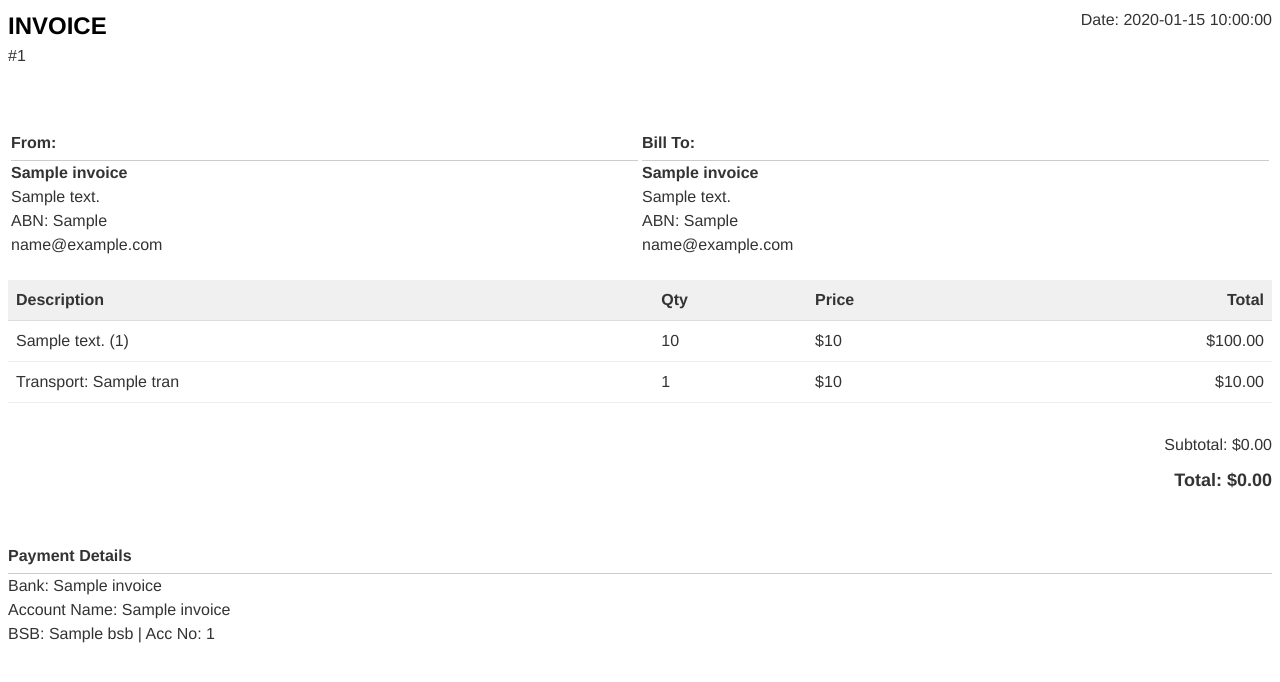
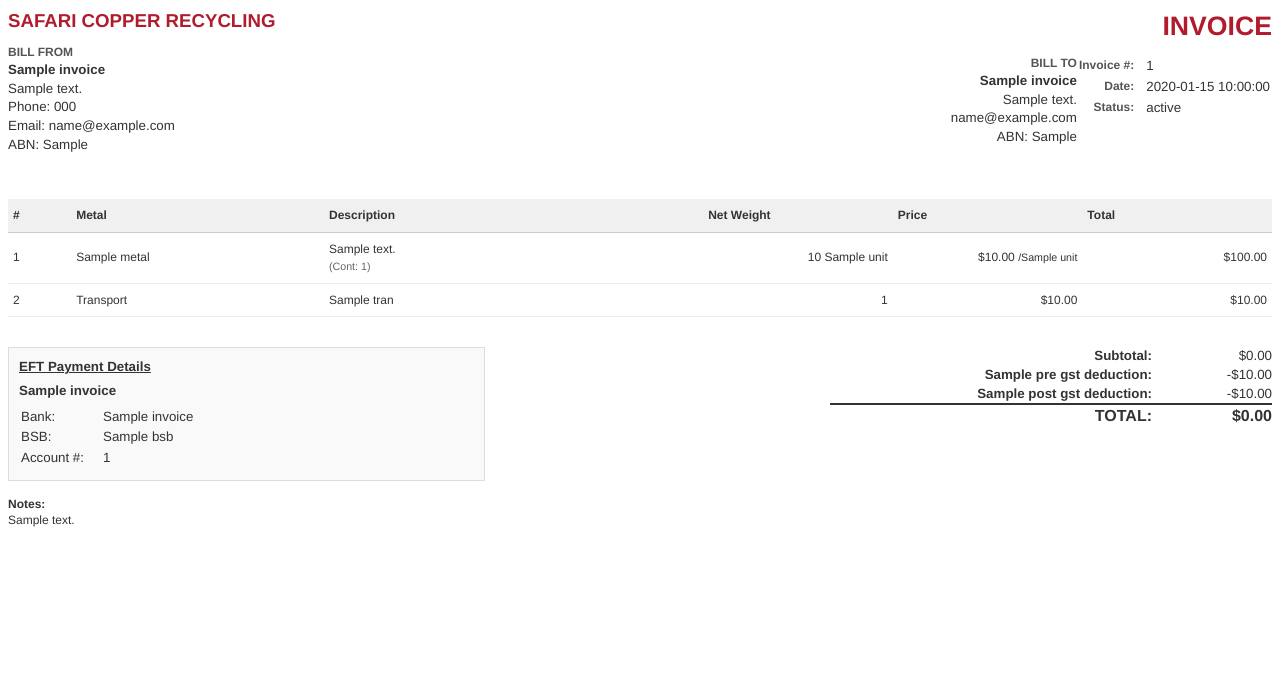
Before and after one commit to JuhilKBhatt/Weight-Docket-Maker, a Python web app: template backend/app/services/templates/invoice_template.html in a window 1280 px wide. Shown: the top 682 px of the page. Run offline with Jinja, Linux system fonts and the light colour scheme; the template is opened without the code that fills it: most values are stand-ins (such as "Sample title", 1, 10 or a date in 2020).

Commit message:
Download Preview Added

```diff
--- a/backend/app/routes/invoiceRoutes.py
+++ b/backend/app/routes/invoiceRoutes.py
@@ -1,7 +1,7 @@
 # app/routes/invoiceRoutes.py
 
 from fastapi import APIRouter, Depends
-from fastapi.responses import StreamingResponse
+from fastapi.responses import StreamingResponse, HTMLResponse
 from sqlalchemy.orm import Session
 from app.database import get_db
 from app.schema.invoiceSchema import InvoiceCreate
@@ -22,6 +22,10 @@ def create_invoice(db: Session = Depends(get_db)):
 @router.post("/saveDraft")
 def save_invoice(data: InvoiceCreate, db: Session = Depends(get_db)):
     return invoice_crud.upsert_invoice(db, data)
+
+@router.get("/{invoice_id}/preview", response_class=HTMLResponse)
+def preview_invoice_pdf(invoice_id: int, db: Session = Depends(get_db)):
+    return invoice_pdf.render_invoice_html(db, invoice_id)
 
 @router.get("/{invoice_id}/download")
 def download_invoice_pdf(invoice_id: int, db: Session = Depends(get_db)):
--- a/backend/app/services/templates/invoice_template.html
+++ b/backend/app/services/templates/invoice_template.html
@@ -2,48 +2,155 @@
 <html>
 <head>
     <style>
-        body { font-family: Helvetica, sans-serif; color: #333; line-height: 1.5; }
-        .header { display: flex; justify-content: space-between; margin-bottom: 40px; }
-        .title { font-size: 24px; font-weight: bold; color: #000; }
-        .meta { text-align: right; }
-        .section-title { font-weight: bold; margin-top: 20px; border-bottom: 1px solid #ccc; padding-bottom: 5px; }
-        .columns { width: 100%; margin-top: 10px; }
-        .columns td { vertical-align: top; width: 50%; }
+        /* General Reset */
+        @page {
+            size: A4;
+            margin: 1cm;
+        }
+        body {
+            font-family: Helvetica, sans-serif;
+            font-size: 10pt;
+            color: #333;
+            line-height: 1.4;
+        }
 
-        table.items { width: 100%; border-collapse: collapse; margin-top: 20px; }
-        table.items th { background: #f0f0f0; padding: 8px; text-align: left; border-bottom: 1px solid #ddd; }
-        table.items td { padding: 8px; border-bottom: 1px solid #eee; }
-        .totals { margin-top: 30px; text-align: right; }
-        .totals-row { margin-bottom: 5px; }
-        .grand-total { font-size: 18px; font-weight: bold; margin-top: 10px; }
+        /* Layout Tables (replacing Flexbox) */
+        table.layout {
+            width: 100%;
+            border-collapse: collapse;
+        }
+        table.layout td {
+            vertical-align: top;
+            padding: 0;
+        }
+
+        /* Header Section */
+        .header-title {
+            font-size: 20pt;
+            font-weight: bold;
+            color: #b01c2e; /* Matches the Red in the Logo text roughly */
+            text-align: right;
+            margin-bottom: 10px;
+        }
+        .company-name {
+            font-size: 14pt;
+            font-weight: bold;
+            color: #000;
+            text-transform: uppercase;
+        }
+        .label {
+            font-weight: bold;
+            color: #555;
+            font-size: 9pt;
+        }
+
+        /* Addresses */
+        .address-box {
+            margin-bottom: 15px;
+        }
+
+        /* Items Table */
+        table.items {
+            width: 100%;
+            border-collapse: collapse;
+            margin-top: 30px;
+            margin-bottom: 30px;
+        }
+        table.items th {
+            background-color: #f0f0f0;
+            border-bottom: 1px solid #ccc;
+            font-weight: bold;
+            padding: 8px 5px;
+            text-align: left;
+            font-size: 9pt;
+        }
+        table.items td {
+            border-bottom: 1px solid #eee;
+            padding: 8px 5px;
+            font-size: 9pt;
+        }
+        /* Right align numbers */
+        .num-col { text-align: right; }
+
+        /* Totals Section */
+        .totals-table {
+            width: 100%;
+            border-collapse: collapse;
+        }
+        .totals-label {
+            text-align: right;
+            padding-right: 10px;
+            font-weight: bold;
+        }
+        .totals-val {
+            text-align: right;
+            width: 120px;
+        }
+        .grand-total {
+            font-size: 12pt;
+            font-weight: bold;
+            border-top: 2px solid #333;
+            padding-top: 5px;
+        }
+
+        /* Payment Footer */
+        .payment-box {
+            border: 1px solid #ddd;
+            padding: 10px;
+            background-color: #f9f9f9;
+            width: 60%; /* Occupy left side */
+        }
+        .payment-title {
+            font-weight: bold;
+            margin-bottom: 5px;
+            text-decoration: underline;
+        }
     </style>
 </head>
 <body>
-    <div class="header">
-        <div>
-            <div class="title">INVOICE</div>
-            <div>#{{ invoice.scrinv_number }}</div>
-        </div>
-        <div class="meta">
-            Date: {{ invoice.invoice_date }}<br>
-        </div>
+
+    <table class="layout">
+        <tr>
+            <td width="55%">
+                <div class="company-name" style="margin-bottom: 10px; color: #b01c2e;">
+                    SAFARI COPPER RECYCLING
                 </div>
 
-    <table class="columns">
-        <tr>
-            <td>
-                <div class="section-title">From:</div>
+                <div class="address-box">
+                    <div class="label">BILL FROM</div>
                     <strong>{{ invoice.bill_from_name }}</strong><br>
                     {{ invoice.bill_from_address }}<br>
-                ABN: {{ invoice.bill_from_abn }}<br>
-                {{ invoice.bill_from_email }}
+                    Phone: {{ invoice.bill_from_phone }}<br>
+                    Email: {{ invoice.bill_from_email }}<br>
+                    ABN: {{ invoice.bill_from_abn }}
+                </div>
             </td>
-            <td>
-                <div class="section-title">Bill To:</div>
+
+            <td width="45%" align="right">
+                <div class="header-title">INVOICE</div>
+
+                <table align="right" style="margin-bottom: 20px;">
+                    <tr>
+                        <td class="label" align="right">Invoice #:</td>
+                        <td style="padding-left: 10px;">{{ invoice.scrinv_number }}</td>
+                    </tr>
+                    <tr>
+                        <td class="label" align="right">Date:</td>
+                        <td style="padding-left: 10px;">{{ invoice.invoice_date }}</td>
+                    </tr>
+                    <tr>
+                        <td class="label" align="right">Status:</td>
+                        <td style="padding-left: 10px;">{{ invoice.status }}</td>
+                    </tr>
+                </table>
+
+                <div style="text-align: right; margin-top: 10px;">
+                    <div class="label">BILL TO</div>
                     <strong>{{ invoice.bill_to_name }}</strong><br>
                     {{ invoice.bill_to_address }}<br>
-                ABN: {{ invoice.bill_to_abn }}<br>
-                {{ invoice.bill_to_email }}
+                    {{ invoice.bill_to_email }}<br>
+                    ABN: {{ invoice.bill_to_abn }}
+                </div>
             </td>
         </tr>
     </table>
@@ -51,46 +158,106 @@
     <table class="items">
         <thead>
             <tr>
-                <th>Description</th>
-                <th>Qty</th>
-                <th>Price</th>
-                <th style="text-align: right;">Total</th>
+                <th width="5%">#</th>
+                <th width="20%">Metal</th>
+                <th width="30%">Description</th>
+                <th width="15%" class="num-col">Net Weight</th>
+                <th width="15%" class="num-col">Price</th>
+                <th width="15%" class="num-col">Total</th>
             </tr>
         </thead>
         <tbody>
             {% for item in invoice.line_items %}
             <tr>
-                <td>{{ item.description }} ({{ item.container_number }})</td>
-                <td>{{ item.quantity }}</td>
-                <td>${{ item.price }}</td>
-                <td style="text-align: right;">${{ "%.2f"|format(item.quantity * item.price) }}</td>
+                <td>{{ loop.index }}</td>
+                <td>{{ item.metal }}</td>
+                <td>
+                    {{ item.description }}
+                    {% if item.container_number %}
+                    <br><span style="font-size: 8pt; color: #666;">(Cont: {{ item.container_number }})</span>
+                    {% endif %}
+                </td>
+                <td class="num-col">
+                    {{ item.quantity }} {{ item.unit }}
+                </td>
+                <td class="num-col">
+                    ${{ "%.2f"|format(item.price) }}
+                    {% if item.unit %}<span style="font-size:8pt">/{{ item.unit }}</span>{% endif %}
+                </td>
+                <td class="num-col">${{ "%.2f"|format(item.quantity * item.price) }}</td>
             </tr>
             {% endfor %}
 
             {% for trans in invoice.transport_items %}
             <tr>
-                <td>Transport: {{ trans.name }}</td>
-                <td>{{ trans.num_of_ctr }}</td>
-                <td>${{ trans.price_per_ctr }}</td>
-                <td style="text-align: right;">${{ "%.2f"|format(trans.num_of_ctr * trans.price_per_ctr) }}</td>
+                <td>{{ loop.index + invoice.line_items|length }}</td>
+                <td>Transport</td>
+                <td>{{ trans.name }}</td>
+                <td class="num-col">{{ trans.num_of_ctr }}</td>
+                <td class="num-col">${{ "%.2f"|format(trans.price_per_ctr) }}</td>
+                <td class="num-col">${{ "%.2f"|format(trans.num_of_ctr * trans.price_per_ctr) }}</td>
             </tr>
             {% endfor %}
         </tbody>
     </table>
 
-    <div class="totals">
-        <div class="totals-row">Subtotal: ${{ "%.2f"|format(totals.subtotal) }}</div>
-        {% if invoice.include_gst %}
-        <div class="totals-row">GST (10%): ${{ "%.2f"|format(totals.gst) }}</div>
-        {% endif %}
-        <div class="grand-total">Total: ${{ "%.2f"|format(totals.total) }}</div>
+    <table class="layout" style="margin-top: 20px;">
+        <tr>
+            <td width="60%">
+                <div class="payment-box">
+                    <div class="payment-title">EFT Payment Details</div>
+                    <strong>{{ invoice.account_name }}</strong><br>
+                    <table style="margin-top: 5px;">
+                        <tr><td width="80">Bank:</td><td>{{ invoice.bank_name }}</td></tr>
+                        <tr><td>BSB:</td><td>{{ invoice.bsb }}</td></tr>
+                        <tr><td>Account #:</td><td>{{ invoice.account_number }}</td></tr>
+                    </table>
                 </div>
 
-    <div style="margin-top: 50px;">
-        <div class="section-title">Payment Details</div>
-        Bank: {{ invoice.bank_name }}<br>
-        Account Name: {{ invoice.account_name }}<br>
-        BSB: {{ invoice.bsb }} | Acc No: {{ invoice.account_number }}
+                {% if invoice.notes %}
+                <div style="margin-top: 15px; font-size: 9pt;">
+                    <strong>Notes:</strong><br>
+                    {{ invoice.notes }}
                 </div>
+                {% endif %}
+            </td>
+
+            <td width="5%"></td> <td width="35%">
+                <table class="totals-table">
+                    <tr>
+                        <td class="totals-label">Subtotal:</td>
+                        <td class="totals-val">${{ "%.2f"|format(totals.subtotal) }}</td>
+                    </tr>
+
+                    {% if invoice.include_gst %}
+                    <tr>
+                        <td class="totals-label">GST (10%):</td>
+                        <td class="totals-val">${{ "%.2f"|format(totals.gst) }}</td>
+                    </tr>
+                    {% endif %}
+
+                    {% for d in invoice.pre_gst_deductions %}
+                    <tr>
+                        <td class="totals-label">{{ d.label }}:</td>
+                        <td class="totals-val">-${{ "%.2f"|format(d.amount) }}</td>
+                    </tr>
+                    {% endfor %}
+
+                    {% for d in invoice.post_gst_deductions %}
+                    <tr>
+                        <td class="totals-label">{{ d.label }}:</td>
+                        <td class="totals-val">-${{ "%.2f"|format(d.amount) }}</td>
+                    </tr>
+                    {% endfor %}
+
+                    <tr>
+                        <td class="totals-label grand-total">TOTAL:</td>
+                        <td class="totals-val grand-total">${{ "%.2f"|format(totals.total) }}</td>
+                    </tr>
+                </table>
+            </td>
+        </tr>
+    </table>
+
 </body>
 </html>
--- a/backend/app/utilities/show_data.py
+++ b/backend/app/utilities/show_data.py
@@ -9,6 +9,8 @@ invoices = db.query(Invoice).all()
 
 for inv in invoices:
     print(f"Invoice: {inv.scrinv_number}")
+    print(f"  ID: {inv.id}")
+    print(f"  Date: {inv.invoice_date}, Type: {inv.invoice_type}, Status: {inv.status}")
     print(f"  From: {inv.bill_from_name}, {inv.bill_from_address}, {inv.bill_from_abn}")
     print(f"  To: {inv.bill_to_name}, {inv.bill_to_address}, {inv.bill_to_abn}")
     print(f"  Bank: {inv.bank_name}, {inv.account_name}, {inv.bsb}, {inv.account_number}")
```
Also changed, not shown: backend/app/services/invoice/invoice_pdf.py (+16 -9 lines). Lines whose indentation alone changed are shown as unchanged.
